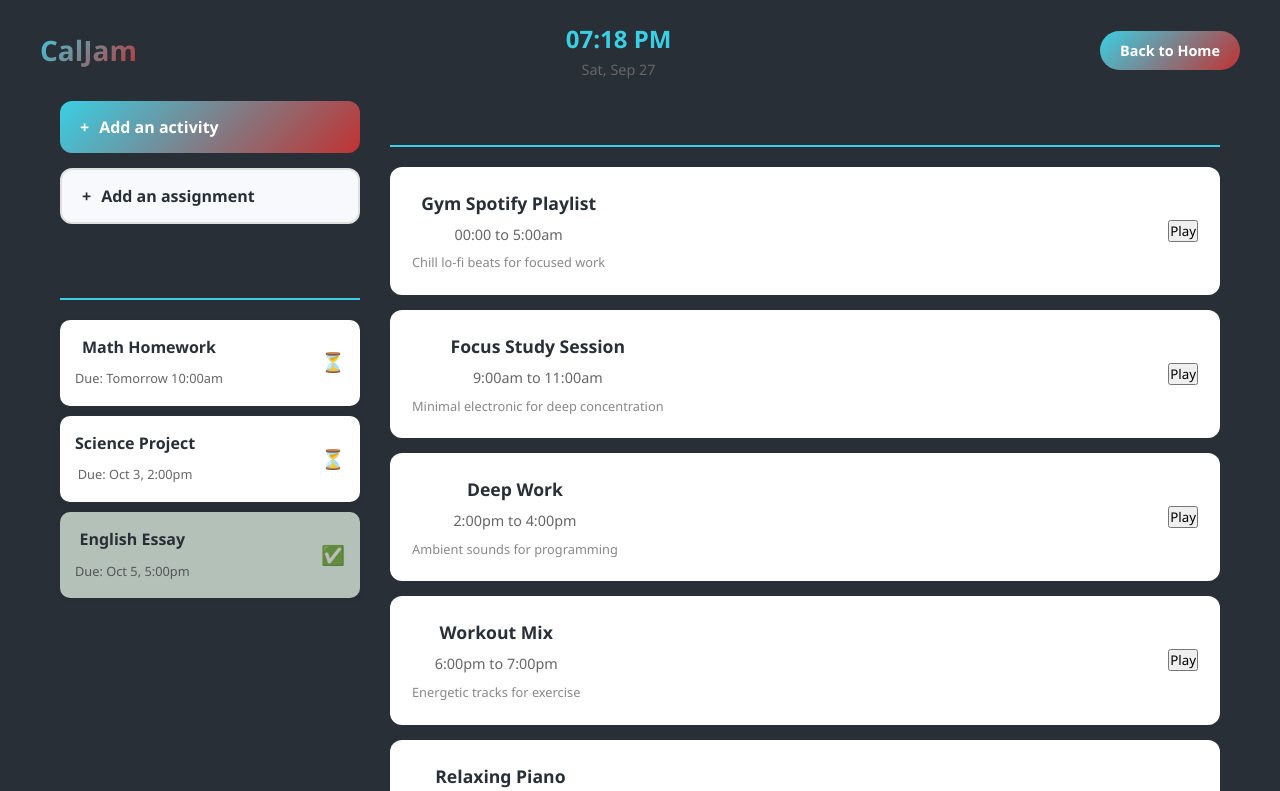
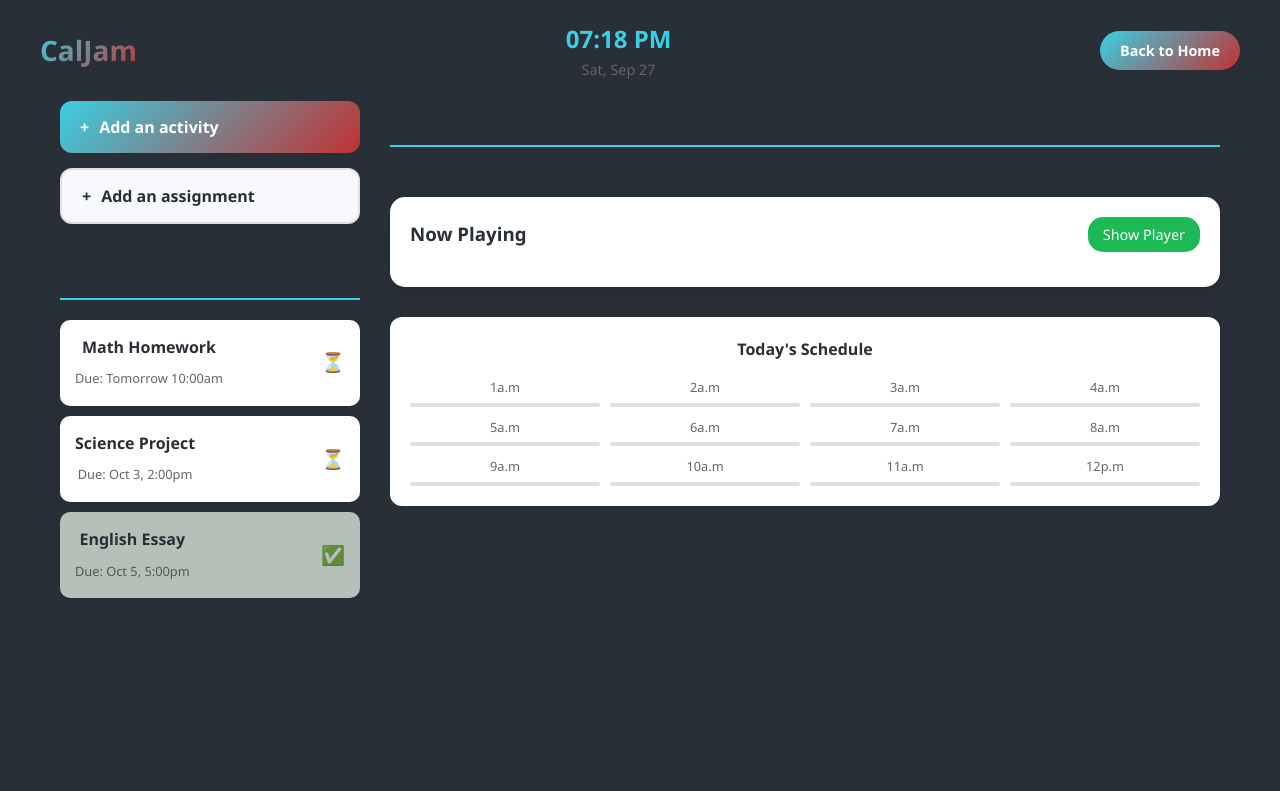
Before and after one commit to anchalbadhwar13/CalJam, a React (Create React App) app in the folder my-app/: page /dashboard in a window 1280 px wide. Shown: the top 791 px of the page. Built offline with nearby package versions, Linux system fonts and the light colour scheme.

Commit message:
Implement backend into dashboard

```diff
--- a/my-app/src/components/Dashboard.tsx
+++ b/my-app/src/components/Dashboard.tsx
@@ -1,51 +1,53 @@
 import React, { useState } from 'react';
 import { useNavigate } from 'react-router-dom';
 import '../App.css';
+import { activities } from './backend';
 
 const Dashboard: React.FC = () => {
   const navigate = useNavigate();
-  const [currentActivity, setCurrentActivity] = useState('Grym Spotify Playlist');
+  const [currentActivity, setCurrentActivity] = useState('Gym Spotify Playlist');
   const [embedPlayer, setEmbedPlayer] = useState<string>('');
   const [isPlayerVisible, setIsPlayerVisible] = useState(false);
 
   // Spotify playlist IDs (just the ID part, not full URI)
-  const activities = [
-    {
-      id: 1,
-      name: 'Gym Spotify Playlist',
-      time: '00:00 to 5:00am',
-      spotifyId: '37i9dQZF1DXcBWIGoYBM5M', // Lo-Fi Beats
-      description: 'Chill lo-fi beats for focused work'
-    },
-    {
-      id: 2,
-      name: 'Focus Study Session',
-      time: '9:00am to 11:00am',
-      spotifyId: '37i9dQZF1DX8Uebhn9wzrS', // Focus Flow
-      description: 'Minimal electronic for deep concentration'
-    },
-    {
-      id: 3,
-      name: 'Deep Work',
-      time: '2:00pm to 4:00pm',
-      spotifyId: '37i9dQZF1DX3PFzdbtx1Us', // Coding Mode
-      description: 'Ambient sounds for programming'
-    },
-    {
-      id: 4,
-      name: 'Workout Mix',
-      time: '6:00pm to 7:00pm',
-      spotifyId: '37i9dQZF1DX76Wlfdnj7AP', // Workout
-      description: 'Energetic tracks for exercise'
-    },
-    {
-      id: 5,
-      name: 'Relaxing Piano',
-      time: '8:00pm to 10:00pm',
-      spotifyId: '37i9dQZF1DX4sWSpwq3LiO', // Peaceful Piano
-      description: 'Calm piano for winding down'
-    }
-  ];
+
+  // const activities = [
+  //   {
+  //     id: 1,
+  //     name: 'Gym Spotify Playlist',
+  //     time: '00:00 to 5:00am',
+  //     spotifyId: '37i9dQZF1DXcBWIGoYBM5M', // Lo-Fi Beats
+  //     description: 'Chill lo-fi beats for focused work'
+  //   },
+  //   {
+  //     id: 2,
+  //     name: 'Focus Study Session',
+  //     time: '9:00am to 11:00am',
+  //     spotifyId: '37i9dQZF1DX8Uebhn9wzrS', // Focus Flow
+  //     description: 'Minimal electronic for deep concentration'
+  //   },
+  //   {
+  //     id: 3,
+  //     name: 'Deep Work',
+  //     time: '2:00pm to 4:00pm',
+  //     spotifyId: '37i9dQZF1DX3PFzdbtx1Us', // Coding Mode
+  //     description: 'Ambient sounds for programming'
+  //   },
+  //   {
+  //     id: 4,
+  //     name: 'Workout Mix',
+  //     time: '6:00pm to 7:00pm',
+  //     spotifyId: '37i9dQZF1DX76Wlfdnj7AP', // Workout
+  //     description: 'Energetic tracks for exercise'
+  //   },
+  //   {
+  //     id: 5,
+  //     name: 'Relaxing Piano',
+  //     time: '8:00pm to 10:00pm',
+  //     spotifyId: '37i9dQZF1DX4sWSpwq3LiO', // Peaceful Piano
+  //     description: 'Calm piano for winding down'
+  //   }
+  // ];
 
   const assignments = [
     { id: 1, name: 'Math Homework', due: 'Tomorrow 10:00am', completed: false },
@@ -152,8 +154,9 @@ const Dashboard: React.FC = () => {
                   >
                     <div className="activity-info">
                       <h4>{activity.name}</h4>
-                      <span className="activity-time">{activity.time}</span>
-                      <p className="activity-desc">{activity.description}</p>
+                      <span className="activity-time">{activity.timeStart}</span>
+                      <span className="activity-time">{activity.timeEnd}</span>
+                      <p className="activity-desc">{activity.activityType}</p>
                     </div>
                     <button className="spotify-play-btn">
                       <i className="fab fa-spotify"></i> Play
--- a/my-app/src/components/backend.tsx
+++ b/my-app/src/components/backend.tsx
@@ -1,42 +1,41 @@
-export var items: Item[] = [];
+export var activities: Activity[] = [];
 export var activityTypes: string[] = ['Study', 'Workout', 'Yoga', 'Commute', 'Cooking', 'Games', 'Party', 'Sleep'];
+export var idCounter = 0;
 
-export class Item {
+export class Activity {
+    id: number;
     name: string;
-    spotifyHyperlink: string;
+    spotifyId: string;
+    activityType: string;
+    timeStart: string;
+    timeEnd: string;
+
 
     constructor() {
+        this.id = idCounter;
         this.name = "Unnamed item";
-        this.spotifyHyperlink = "";
+        this.spotifyId = "";
+        this.activityType = "Study";
+        this.timeStart = "12:00AM";
+        this.timeEnd = "12:01AM";
+
+        idCounter = idCounter + 1;
     }
 
     getName(): string {
         return this.name;
     }
 
-    getSpotifyHyperlink(): string {
-        return this.spotifyHyperlink;
+    getSpotifyId(): string {
+        return this.spotifyId;
     }
 
     setName(name: string): void {
         this.name = name;
     }
 
-    setSpotifyHyperlink(spotifyHyperlink: string): void {
-        this.spotifyHyperlink = spotifyHyperlink;
-    }
-}
-
-export class Activity extends Item {
-    activityType: string;
-    timeStart: string;
-    timeEnd: string;
-
-    constructor() {
-        super();
-        this.activityType = "Study";
-        this.timeStart = "12:00AM";
-        this.timeEnd = "12:01AM";
+    setSpotifyId(spotifyId: string): void {
+        this.spotifyId = spotifyId;
     }
 
     getActivityType(): string {
@@ -67,17 +66,16 @@ export class Activity extends Item {
     }
 }
 
-
 export function addActivity(name: string, activityType: string, timeStart: string, timeEnd: string): void {
     var activity: Activity = new Activity();
 
     activity.setName(name);
-    activity.setSpotifyHyperlink(generateSpotifyPlaylistHyperlink(activityType));
+    activity.setSpotifyId(generateSpotifyPlaylistHyperlink(activityType));
     activity.setActivityType(activityType);
     activity.setTimeStart(timeStart);
     activity.setTimeEnd(timeEnd);
 
-    items.push(activity);
+    activities.push(activity);
 }
 
 export function generateSpotifyPlaylistHyperlink(activityType: string): string {
@@ -85,31 +83,31 @@ export function generateSpotifyPlaylistHyperlink(activityType: string): string {
 
     switch(activityType) {
         case "Study":
-            playlistHyperlink = '';
+            playlistHyperlink = '37i9dQZF1DX8Uebhn9wzrS';
             break;
         case "Workout":
-            playlistHyperlink = '';
+            playlistHyperlink = '37i9dQZF1EIgzSCNweQzPQ';
             break;
         case "Yoga":
-            playlistHyperlink = '';
+            playlistHyperlink = '37i9dQZF1DX9uKNf5jGX6m';
             break;
         case "Commute":
-            playlistHyperlink = '';
+            playlistHyperlink = '37i9dQZF1DWWMOmoXKqHTD';
             break;
         case "Cooking":
-            playlistHyperlink = '';
+            playlistHyperlink = '5XTJj1e28HuFxzDwgc2AUj';
             break;
         case "Games":
-            playlistHyperlink = '';
+            playlistHyperlink = '37i9dQZF1DWTyiBJ6yEqeu';
             break;
         case "Party":
-            playlistHyperlink = '';
+            playlistHyperlink = '37i9dQZF1DWWylYLMvjuRG';
             break;
         case "Sleep":
-            playlistHyperlink = '';
+            playlistHyperlink = '37i9dQZF1DWZd79rJ6a7lp';
             break;
         default:
-            playlistHyperlink = '';
+            playlistHyperlink = '37i9dQZF1DX8Uebhn9wzrS';
     }
 
     return playlistHyperlink;
```
